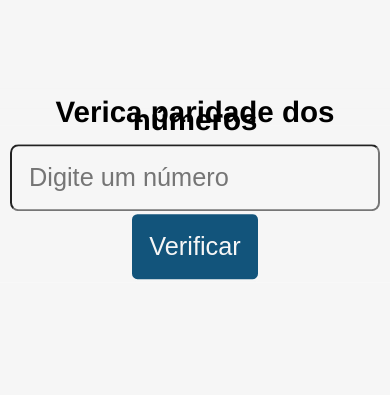
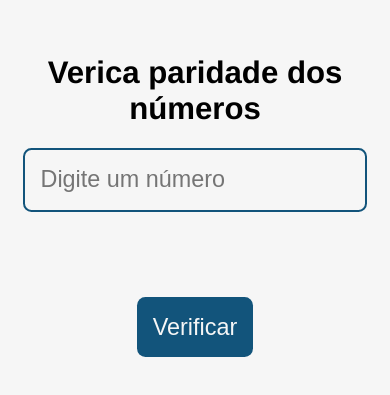
Before and after one commit to gabrielssi/verifica-paridade, a plain HTML site: page index.html in a window 390 px wide. Shown: the part 237-632 px from the top of the page. Drawn offline with Linux system fonts and the light colour scheme.

Commit message:
Deixando o css mais responsivo.

```diff
--- a/style.css
+++ b/style.css
@@ -1,35 +1,51 @@
 * {
   background-color: #f6f6f6;
+  box-sizing: border-box;
 }
 
 body {
   text-align: center;
   margin: 0;
-  position: absolute;
-  top: 50%;
-  left: 50%;
-  margin-right: -50%;
-  transform: translate(-50%, -50%);
+  display: flex;
+  flex-direction: column;
+  justify-content: center;
+  align-items: center;
+  height: 100vh;
 }
 
 h1 {
   font-family: "Franklin Gothic Medium", "Arial Narrow", Arial, sans-serif;
-  line-height: 1vh;
-  font-size: 3.5vh;
+  font-size: 5vw;
+  margin-top: 5vh;
+}
+
+button,
+input {
+  font-size: 3.5vw;
+  padding: 2vh 4vw;
+  border-radius: 1vh;
 }
 
 button {
-  font-size: 3vh;
   background-color: rgb(18, 84, 123);
   color: #f6f6f6;
-  border: solid;
-  border-radius: 1vh;
-  padding: 2.1vh;
+  border: none;
+  margin-top: 5vh;
 }
 
 input {
-  font-size: 3vh;
-  padding: 2vh;
-  border-radius: 1vh;
   color: rgb(18, 84, 123);
+  border: 2px solid rgb(18, 84, 123);
+  margin-bottom: 5vh;
 }
+
+@media screen and (max-width: 600px) {
+  h1 {
+    font-size: 8vw;
+  }
+
+  button,
+  input {
+    font-size: 6vw;
+  }
+}
```
